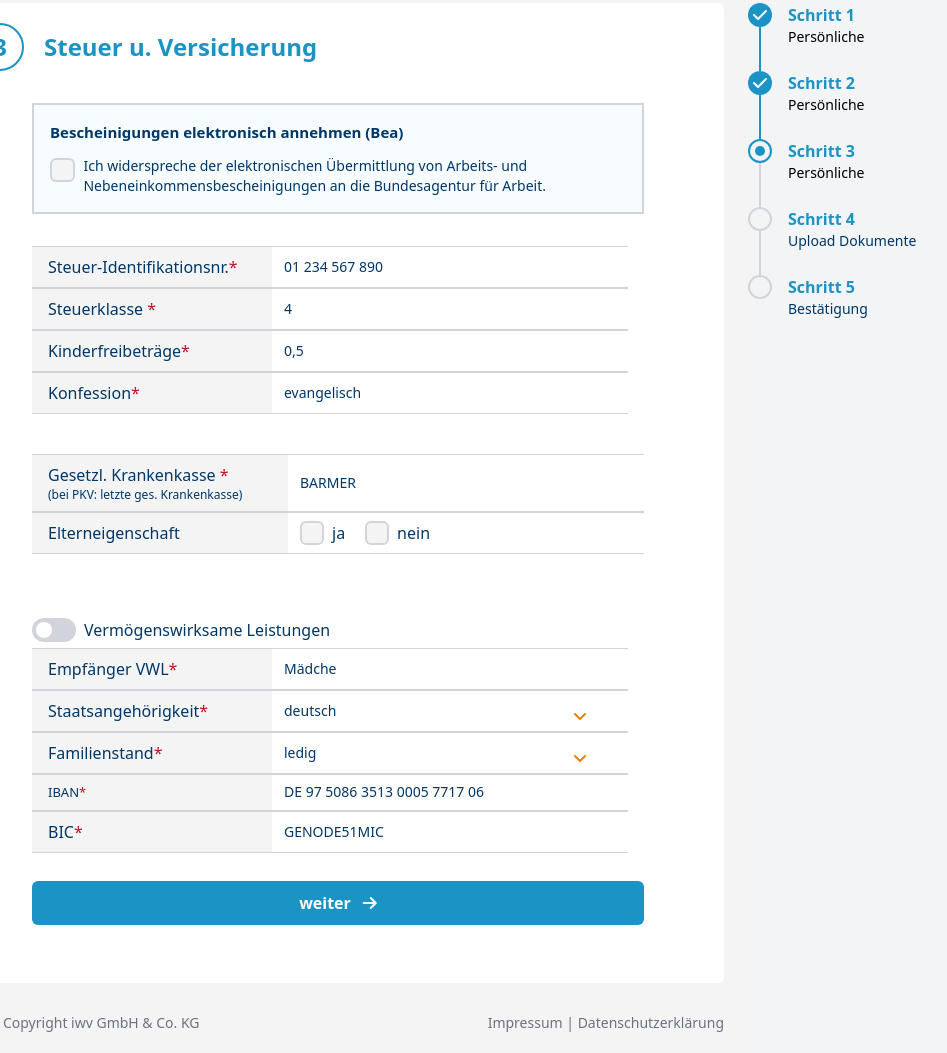
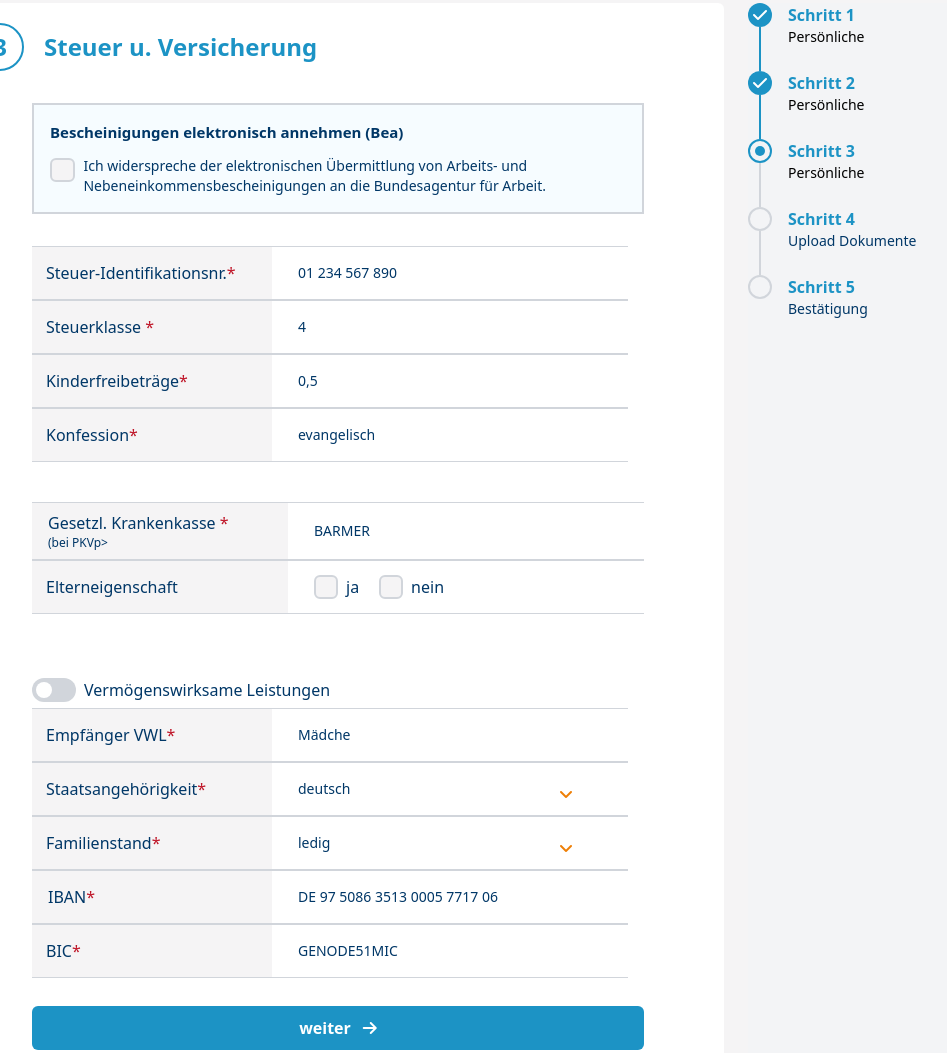
Before and after one commit to sadik131/personalFrage, a website: page page3.html in a window 1280 px wide. Shown: the part 182-1235 px from the top of the page, without its empty margins (288-1235 px from the left). Drawn offline with Linux system fonts and the light colour scheme.

Commit message:
dasktop complite

```diff
--- a/page3.html
+++ b/page3.html
@@ -39,9 +39,9 @@
                         </div>
                         <div class="flex gap-5">
                             <div class="flex border-t border-b border-[#D1D5DB] pr-11 items-center">
-                                <h6 class="bg-[#F5F4F5] text-textprimary pl-4 py-2 w-[240px]">
+                                <h6 class="bg-[#F5F4F5] p-[14px] text-textprimary  w-[240px]">
                                     Steuer-Identifikationsnr.<span class="text-[#BF1528]">*</span></h6>
-                                <div class="ml-3 flex items-center gap-5 w-[300px]">
+                                <div class="ml-3 flex p-[14px] items-center gap-5 w-[300px]">
                                     <h6 class="text-textprimary text-sm">01 234 567 890</h6>
                                 </div>
                             </div>
@@ -50,9 +50,9 @@
                     <div class="lg:mx-14">
                         <div class="flex gap-5">
                             <div class="flex border-t border-b border-[#D1D5DB] pr-11 items-center">
-                                <h6 class="bg-[#F5F4F5] text-textprimary pl-4 py-2 w-[240px]">Steuerklasse <span
+                                <h6 class="bg-[#F5F4F5] p-[14px] text-textprimary  w-[240px]">Steuerklasse <span
                                         class="text-[#BF1528]">*</span></h6>
-                                <div class="ml-3 flex items-center gap-5 w-[300px]">
+                                <div class="ml-3 flex p-[14px] items-center gap-5 w-[300px]">
                                     <h6 class="text-textprimary text-sm">4</h6>
                                 </div>
                             </div>
@@ -61,9 +61,9 @@
                     <div class="lg:mx-14">
                         <div class="flex gap-5">
                             <div class="flex border-t border-b border-[#D1D5DB] pr-11 items-center">
-                                <h6 class="bg-[#F5F4F5] text-textprimary pl-4 py-2 w-[240px]">Kinderfreibeträge<span
+                                <h6 class="bg-[#F5F4F5] p-[14px] text-textprimary  w-[240px]">Kinderfreibeträge<span
                                         class="text-[#BF1528]">*</span></h6>
-                                <div class="ml-3 flex items-center gap-5 w-[300px]">
+                                <div class="ml-3 flex p-[14px] items-center gap-5 w-[300px]">
                                     <h6 class="text-textprimary text-sm">0,5</h6>
                                 </div>
                             </div>
@@ -72,9 +72,9 @@
                     <div class="lg:mx-14">
                         <div class="flex gap-5">
                             <div class="flex border-t border-b border-[#D1D5DB] pr-11 items-center">
-                                <h6 class="bg-[#F5F4F5] text-textprimary pl-4 py-2 w-[240px]">Konfession<span
+                                <h6 class="bg-[#F5F4F5] p-[14px] text-textprimary  w-[240px]">Konfession<span
                                         class="text-[#BF1528]">*</span></h6>
-                                <div class="ml-3 flex items-center gap-5 w-[300px]">
+                                <div class="ml-3 flex p-[14px] items-center gap-5 w-[300px]">
                                     <h6 class="text-textprimary text-sm">evangelisch</h6>
                                 </div>
                             </div>
@@ -87,9 +87,9 @@
                                     <div class="pl-4 py-2 bg-[#F5F4F5] ">
                                         <h6 class="text-textprimary  w-[240px]">Gesetzl. Krankenkasse <span
                                                 class="text-[#BF1528]">*</span></h6>
-                                        <p class="text-fontColor text-xs">(bei PKV: letzte ges. Krankenkasse)</p>
+                                        <p class="text-fontColor text-xs">(bei PKVp>
                                     </div>
-                                    <div class="ml-3 flex items-center gap-5 w-[300px]">
+                                    <div class="ml-3 flex p-[14px] items-center gap-5 w-[300px]">
                                         <h6 class="text-textprimary text-sm">BARMER</h6>
 
                                     </div>
@@ -98,9 +98,9 @@
                             <div>
                                 <div class="flex gap-5">
                                     <div class="flex border-t border-b border-[#D1D5DB] pr-11 items-center">
-                                        <h6 class="bg-[#F5F4F5] text-textprimary pl-4 py-2 w-[256px]">Elterneigenschaft
+                                        <h6 class="bg-[#F5F4F5] p-[14px] text-textprimary  w-[256px]">Elterneigenschaft
                                         </h6>
-                                        <div class="ml-3 flex items-center gap-5 w-[300px]">
+                                        <div class="ml-3 flex p-[14px] items-center gap-5 w-[300px]">
                                             <span class="flex gap-2 rounded-md items-center">
                                                 <input name="radio" type="radio"
                                                     class="appearance-none h-6 w-6 border-2 border-[#D1D5DB] rounded-md checked:bg-textpriborder-[#1C93C5] bg-[#F5F4F5] cursor-pointer">
@@ -131,9 +131,9 @@
                             </div>
                             <div class="flex gap-5">
                                 <div class="flex border-t border-b border-[#D1D5DB] pr-11 items-center">
-                                    <h6 class="bg-[#F5F4F5] text-textprimary pl-4 py-2 w-[240px]">Empfänger VWL<span
+                                    <h6 class="bg-[#F5F4F5] p-[14px] text-textprimary  w-[240px]">Empfänger VWL<span
                                             class="text-[#BF1528]">*</span></h6>
-                                    <div class="ml-3 flex items-center gap-5 w-[300px]">
+                                    <div class="ml-3 flex p-[14px] items-center gap-5 w-[300px]">
                                         <h6 class="text-textprimary text-sm">Mädche</h6>
                                     </div>
                                 </div>
@@ -143,9 +143,9 @@
                         <div class="lg:mx-14">
                             <div class="flex gap-5">
                                 <div class="flex border-t border-b border-[#D1D5DB] pr-11 items-center">
-                                    <h6 class="bg-[#F5F4F5] text-textprimary pl-4 py-2 w-[240px]">
+                                    <h6 class="bg-[#F5F4F5] p-[14px] text-textprimary  w-[240px]">
                                         Staatsangehörigkeit<span class="text-[#BF1528]">*</span></h6>
-                                    <div class="ml-3 flex items-center w-[300px] justify-between gap-5">
+                                    <div class="ml-3 flex p-[14px] items-center w-[300px] justify-between gap-5">
                                         <h6 class="text-textprimary text-sm">deutsch</h6>
                                         <i class="fa-solid text-[#EE7F06] w-[11px] h-[6px] fa-angle-down"></i>
                                     </div>
@@ -155,9 +155,9 @@
                         <div class="lg:mx-14">
                             <div class="flex gap-5">
                                 <div class="flex border-t border-b border-[#D1D5DB] pr-11 items-center">
-                                    <h6 class="bg-[#F5F4F5] text-textprimary pl-4 py-2 w-[240px]">Familienstand<span
+                                    <h6 class="bg-[#F5F4F5] p-[14px] text-textprimary  w-[240px]">Familienstand<span
                                             class="text-[#BF1528]">*</span></h6>
-                                    <div class="ml-3 flex items-center w-[300px] justify-between gap-5">
+                                    <div class="ml-3 flex p-[14px] items-center w-[300px] justify-between gap-5">
                                         <h6 class="text-textprimary text-sm">ledig</h6>
                                         <i class="fa-solid text-[#EE7F06] w-[11px] h-[6px] fa-angle-down"></i>
 
@@ -173,9 +173,9 @@
                         <div class="lg:mx-14">
                             <div class="flex gap-5">
                                 <div class="flex border-t border-b border-[#D1D5DB] pr-11 items-center">
-                                    <h6 class="bg-[#F5F4F5] text-[13px] text-textprimary pl-4 py-2 w-[240px]">IBAN<span
+                                    <h6 class="bg-[#F5F4F5] p-[14px] text-textprimary pl-4 w-[240px]">IBAN<span
                                             class="text-[#BF1528]">*</span></h6>
-                                    <div class="ml-3 flex items-center gap-5 w-[300px]">
+                                    <div class="ml-3 flex p-[14px] items-center gap-5 w-[300px]">
                                         <h6 class="text-textprimary text-sm">DE 97 5086 3513 0005 7717 06</h6>
                                     </div>
                                 </div>
@@ -184,9 +184,9 @@
                         <div class="lg:mx-14">
                             <div class="flex gap-5">
                                 <div class="flex border-t border-b border-[#D1D5DB] pr-11 items-center">
-                                    <h6 class="bg-[#F5F4F5] text-textprimary pl-4 py-2 w-[240px]">BIC<span
+                                    <h6 class="bg-[#F5F4F5] p-[14px] text-textprimary w-[240px]">BIC<span
                                             class="text-[#BF1528]">*</span></h6>
-                                    <div class="ml-3 flex items-center gap-5 w-[300px]">
+                                    <div class="ml-3 flex p-[14px] items-center gap-5 w-[300px]">
                                         <h6 class="text-textprimary text-sm">GENODE51MIC</h6>
                                     </div>
                                 </div>
```
Also changed, not shown: page2.html (+4 -4 lines), page4.html (+2 -2 lines), src/output.css.
